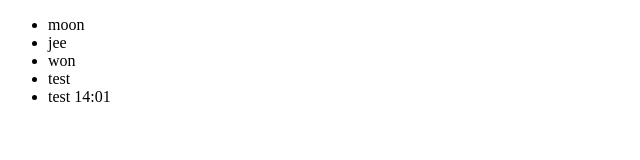
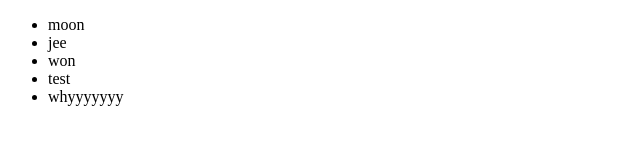
Before and after one commit to moonkorea00/test-git-conflict, a plain HTML site: page index.html in a window 1280 px wide. Shown: the full height of the page, 0-640 px from the left. Drawn offline with Linux system fonts and the light colour scheme.

Commit message:
14:30 test

```diff
--- a/index.html
+++ b/index.html
@@ -12,7 +12,7 @@
     <li>jee</li>
     <li>won</li>
     <li>test</li>
-    <li>test 14:01</li>
+    <li>whyyyyyyy</li>
   </ul>
 </body>
 </html>
```
